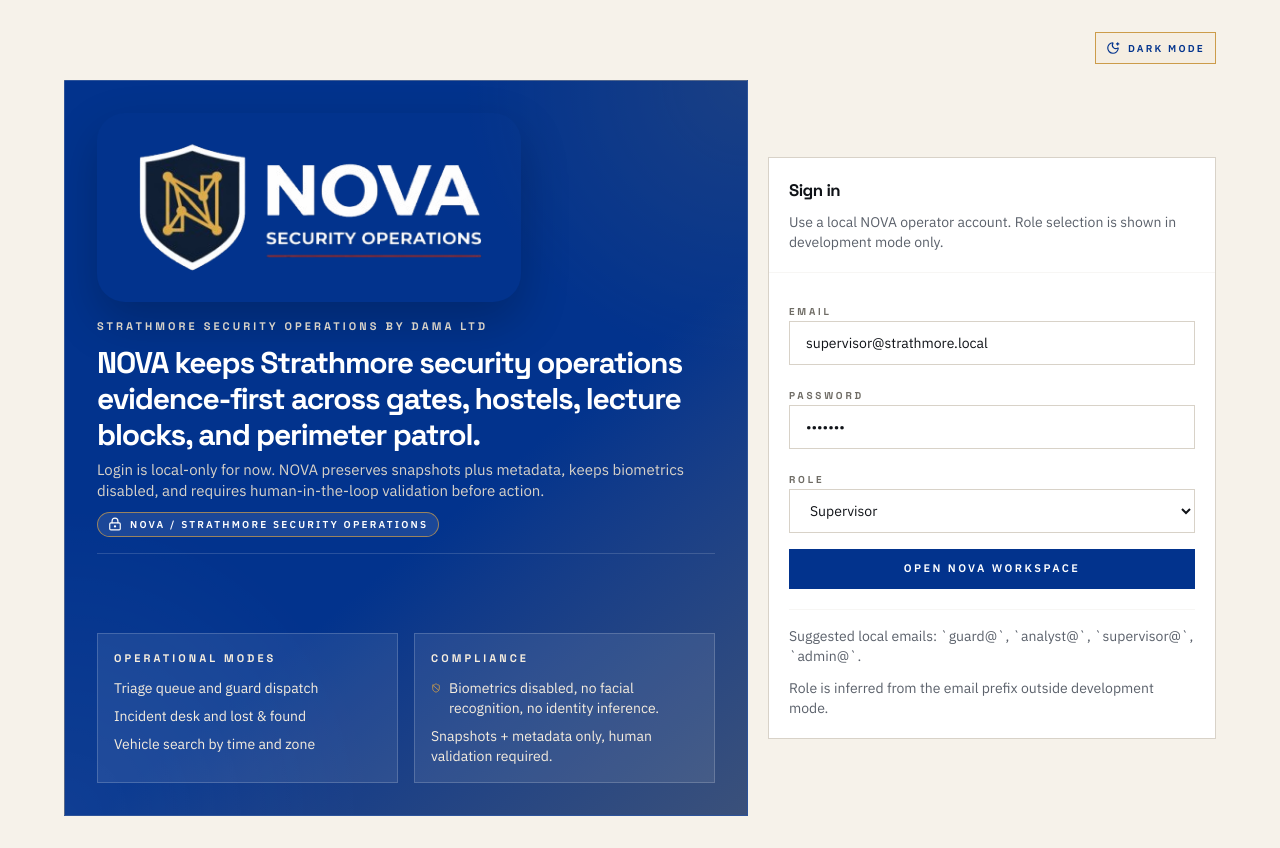
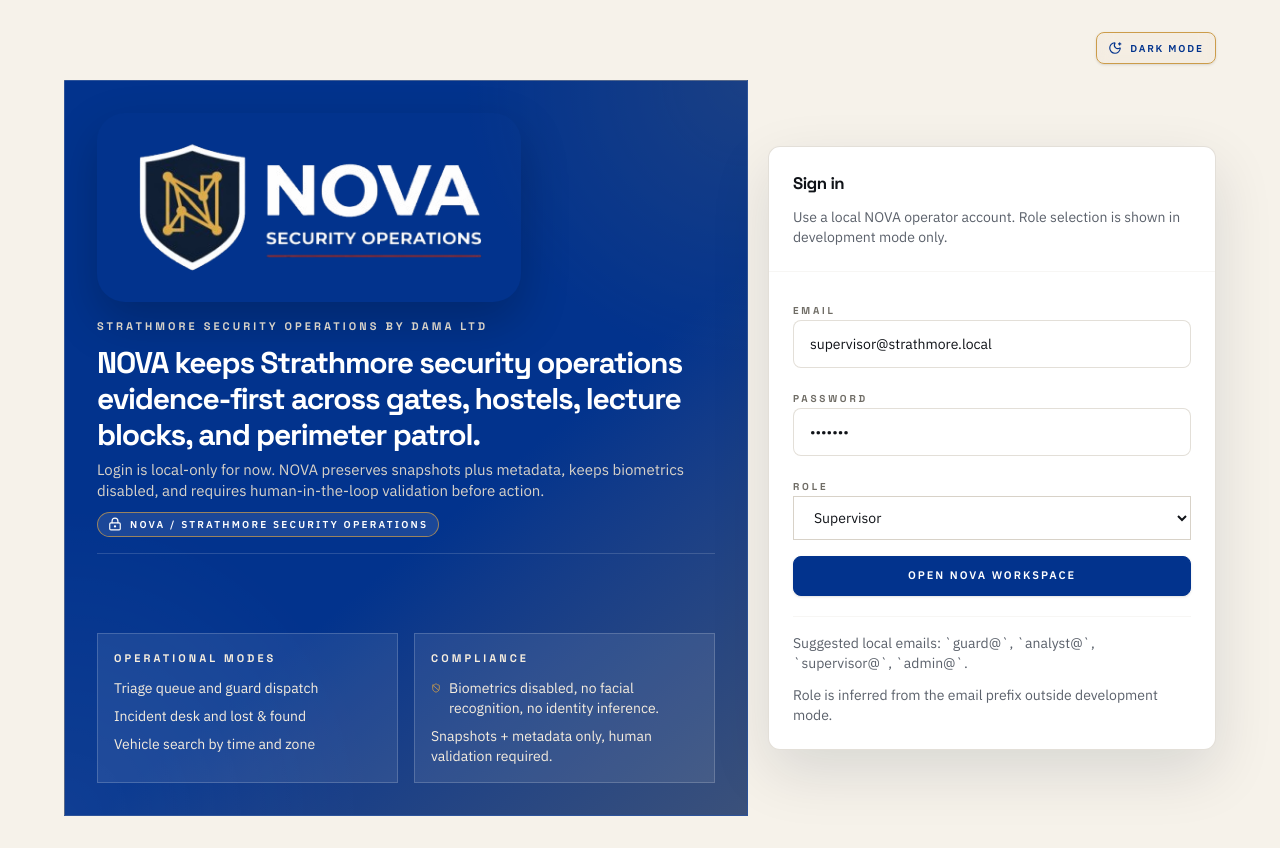
Before and after one commit to NOVA-AISEC/nova-dashboard, a React (Vite) app: page /login in a window 1280 px wide. Built offline with nearby package versions, Linux system fonts and the light colour scheme.

Commit message:
Reduce UI corner radius

```diff
--- a/src/components/ui/button-variants.ts
+++ b/src/components/ui/button-variants.ts
@@ -1,7 +1,7 @@
 import { cva } from 'class-variance-authority'
 
 export const buttonVariants = cva(
-  'inline-flex items-center justify-center gap-2 whitespace-nowrap border text-[11px] font-semibold uppercase tracking-[0.22em] transition-colors disabled:pointer-events-none disabled:opacity-50',
+  'inline-flex items-center justify-center gap-2 whitespace-nowrap rounded-lg border text-[11px] font-semibold uppercase tracking-[0.18em] shadow-sm backdrop-blur-sm transition-[color,background-color,border-color,box-shadow,transform] duration-200 disabled:pointer-events-none disabled:opacity-50',
   {
     variants: {
       variant: {
--- a/src/components/ui/card.tsx
+++ b/src/components/ui/card.tsx
@@ -5,7 +5,7 @@ export function Card({ className, ...props }: HTMLAttributes<HTMLDivElement>) {
   return (
     <div
       className={cn(
-        'border border-surfaceMuted bg-primaryDeep text-textPrimary shadow-none',
+        'card rounded-xl border border-surfaceMuted/70 bg-primaryDeep/95 text-textPrimary shadow-[0_22px_60px_rgba(8,23,48,0.12)] backdrop-blur-sm',
         className,
       )}
       {...props}
@@ -17,7 +17,7 @@ export function CardHeader({
   className,
   ...props
 }: HTMLAttributes<HTMLDivElement>) {
-  return <div className={cn('space-y-2 p-5', className)} {...props} />
+  return <div className={cn('space-y-2.5 p-6', className)} {...props} />
 }
 
 export function CardTitle({
@@ -43,7 +43,7 @@ export function CardContent({
   className,
   ...props
 }: HTMLAttributes<HTMLDivElement>) {
-  return <div className={cn('px-5 pb-5', className)} {...props} />
+  return <div className={cn('px-6 pb-6', className)} {...props} />
 }
 
 export function CardFooter({
@@ -51,6 +51,6 @@ export function CardFooter({
   ...props
 }: HTMLAttributes<HTMLDivElement>) {
   return (
-    <div className={cn('flex items-center gap-3 px-5 pb-5 pt-1', className)} {...props} />
+    <div className={cn('flex items-center gap-3 px-6 pb-6 pt-1', className)} {...props} />
   )
 }
--- a/src/components/ui/input.tsx
+++ b/src/components/ui/input.tsx
@@ -9,7 +9,7 @@ export function Input({
   return (
     <input
       className={cn(
-        'flex h-11 w-full border border-surfaceMuted bg-primaryDeep px-4 text-sm text-textPrimary placeholder:text-textSecondary focus-visible:outline-none focus-visible:ring-2 focus-visible:ring-accentGlow',
+        'flex h-12 w-full rounded-lg border border-surfaceMuted/70 bg-primaryDeep/95 px-4 text-sm text-textPrimary shadow-[inset_0_1px_0_rgba(255,255,255,0.18)] placeholder:text-textSecondary/90 focus-visible:outline-none focus-visible:ring-2 focus-visible:ring-accentGlow',
         className,
       )}
       type={type}
--- a/src/components/ui/textarea.tsx
+++ b/src/components/ui/textarea.tsx
@@ -8,7 +8,7 @@ export function Textarea({
   return (
     <textarea
       className={cn(
-        'flex min-h-28 w-full border border-surfaceMuted bg-primaryDeep px-4 py-3 text-sm text-textPrimary placeholder:text-textSecondary focus-visible:outline-none focus-visible:ring-2 focus-visible:ring-accentGlow',
+        'flex min-h-32 w-full rounded-lg border border-surfaceMuted/70 bg-primaryDeep/95 px-4 py-3.5 text-sm text-textPrimary shadow-[inset_0_1px_0_rgba(255,255,255,0.18)] placeholder:text-textSecondary/90 focus-visible:outline-none focus-visible:ring-2 focus-visible:ring-accentGlow',
         className,
       )}
       {...props}
```
